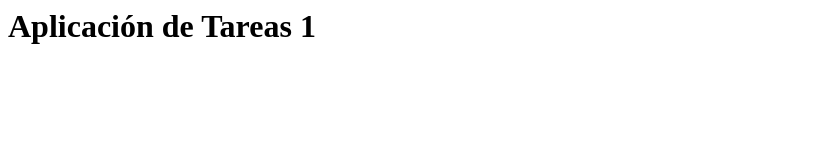
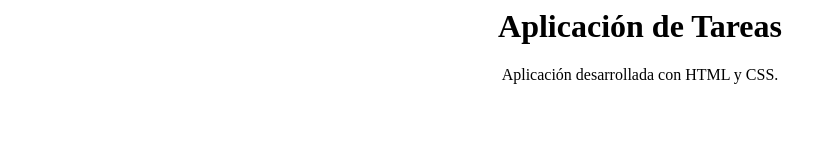
Before and after one commit to devJTD/app-tareas-incidentes, a plain HTML site: page index.html in a window 1280 px wide. Shown: the whole page, without its empty margins (0-836 px from the left). Drawn offline with Linux system fonts and the light colour scheme.

Commit message:
feat: agregar descripción principal (#2)

```diff
--- a/index.html
+++ b/index.html
@@ -1 +1,2 @@
-<h1>Aplicación de Tareas 1</h1>
+<h1 style="text-align:center;">Aplicación de Tareas</h1>
+<p style="text-align:center;">Aplicación desarrollada con HTML y CSS.</p>
```
